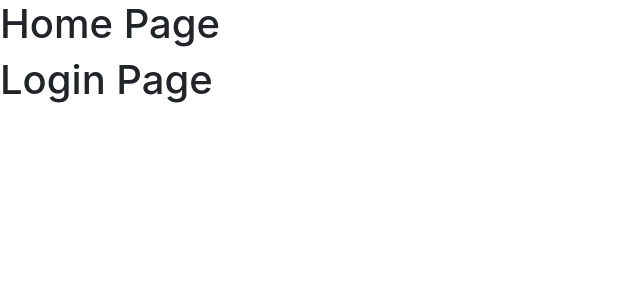
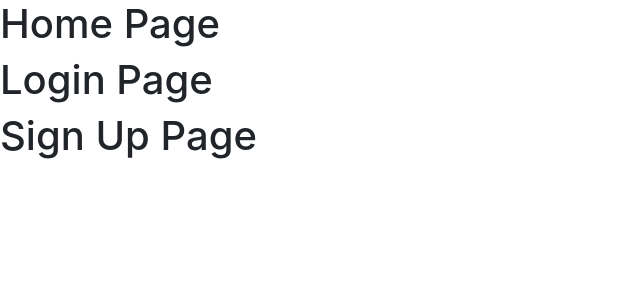
Before and after one commit to fluturecode/Login_Form-Demo-React-Typescript-Bootstrap, a React (Create React App) app: page / in a window 1280 px wide. Shown: the top 300 px of the page, without its empty margins (0-640 px from the left). Built offline with nearby package versions, Linux system fonts and the light colour scheme; the HTML template or start-up script is replaced by a standard one.

Commit message:
added text in SignUpPage.tsx

```diff
--- a/src/pages/SignUpPage.tsx
+++ b/src/pages/SignUpPage.tsx
@@ -3,5 +3,9 @@ import React from "react"
 interface Props {}
 
 export const SignUpPage = (props: Props) => {
-	return <div></div>
+	return (
+		<div>
+			<h1>Sign Up Page</h1>
+		</div>
+	)
 }
```
